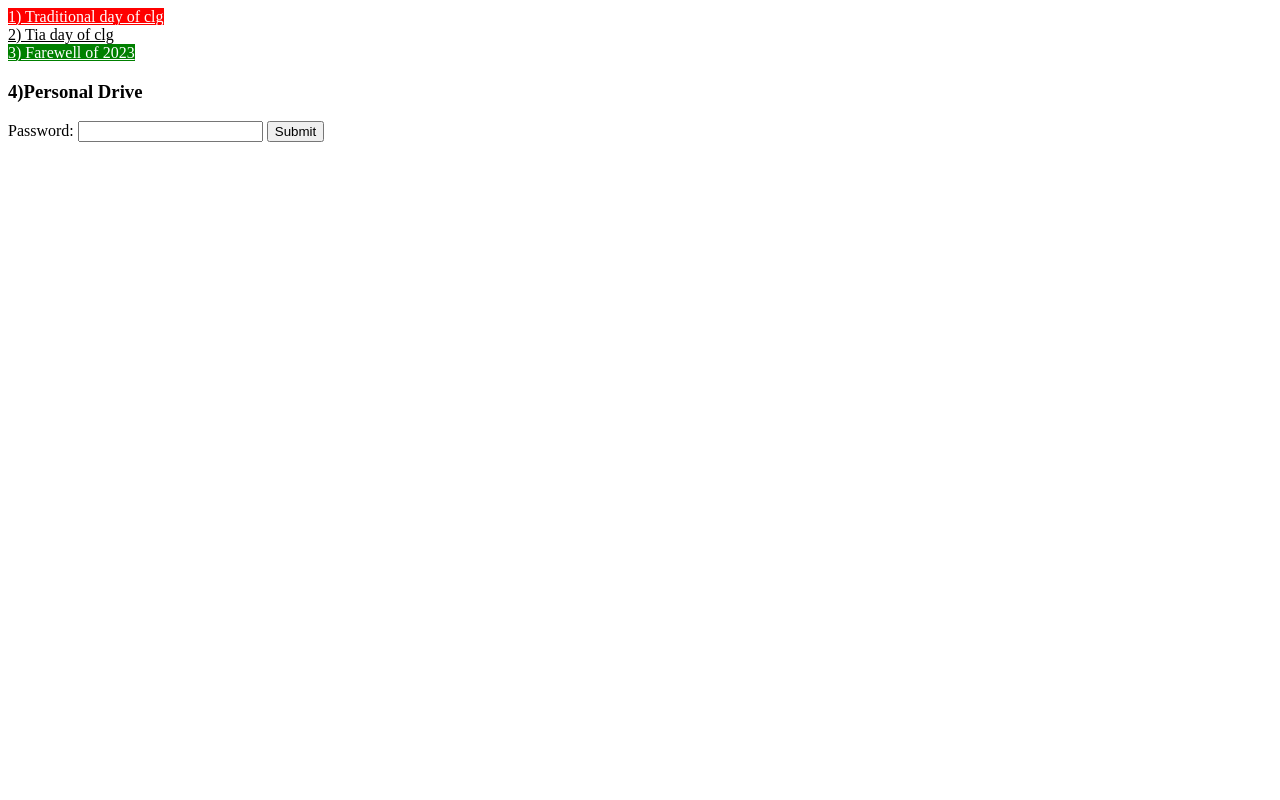
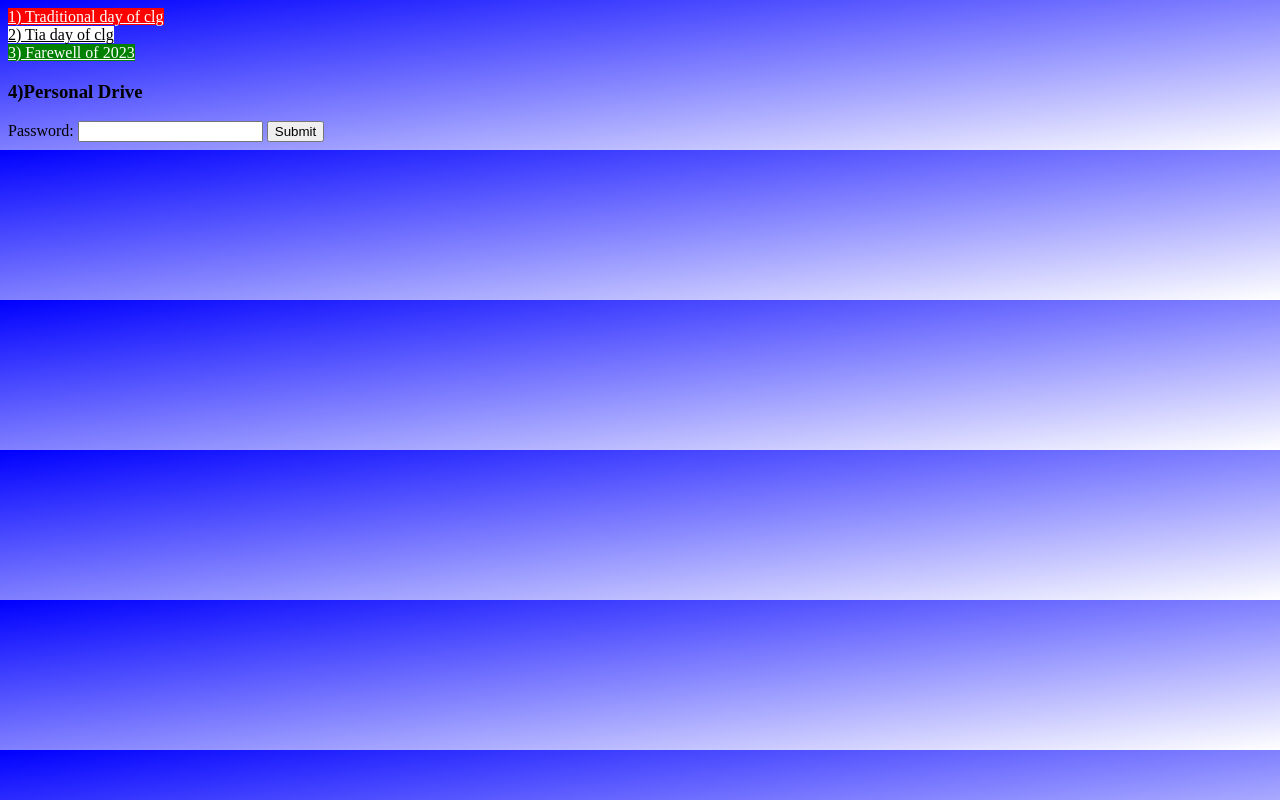
Before and after one commit to Nayan2003/my-khalsa-website, a plain HTML site: page index.html in a window 1280 px wide. Drawn offline with Linux system fonts and the light colour scheme.

Commit message:
Update index.html

```diff
--- a/index.html
+++ b/index.html
@@ -19,6 +19,9 @@
         .green1{
             background-color: green;
             color: white;
+        }
+        body{
+            background-image: linear-gradient(to bottom right,blue , white);
         }
 
     </style>
```
